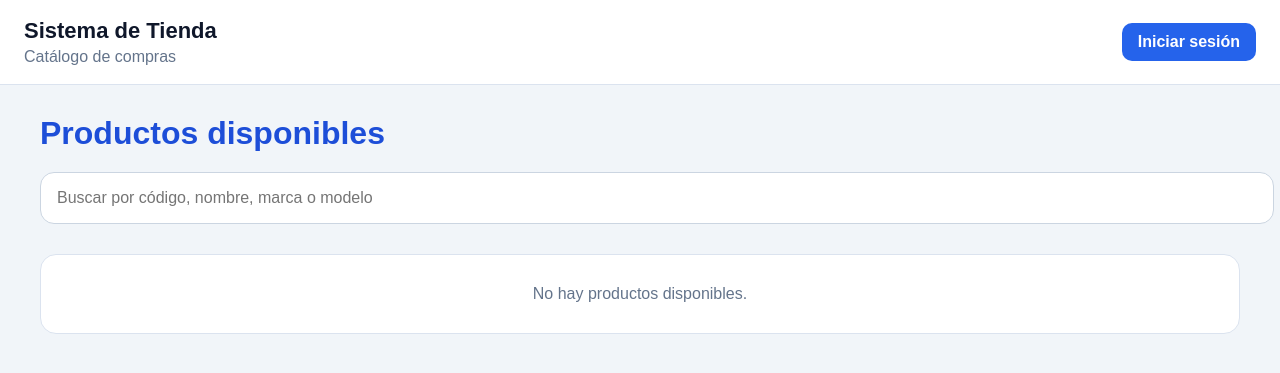
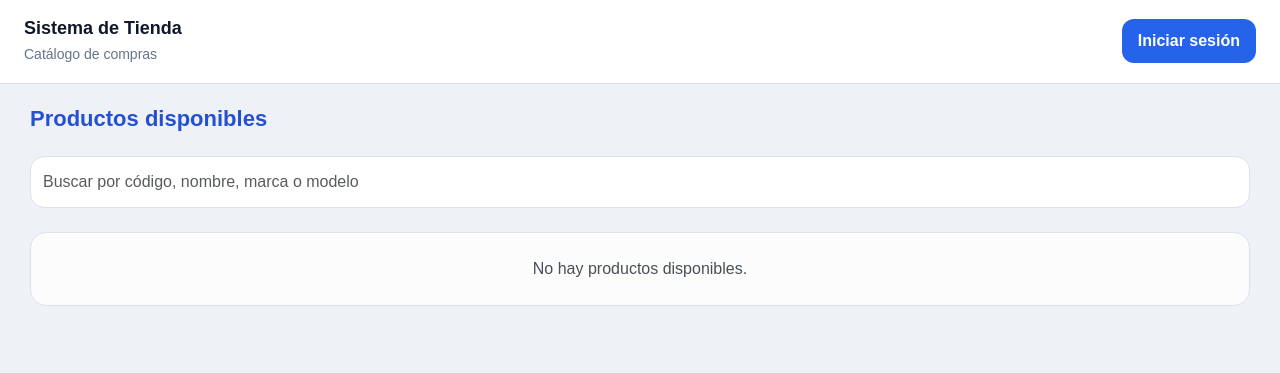
Before and after one commit to gregorferpro/Tienda2, a Django app: page /tienda/catalogo/ in a window 1280 px wide. Shown: the top 373 px of the page. Run offline with Django 5.2, Linux system fonts and the light colour scheme; data that the repository does not hold is empty.

Commit message:
Corregir flujo publico login dashboard

```diff
--- a/templates/base.html
+++ b/templates/base.html
@@ -16,12 +16,11 @@
             --danger:#dc3545;
             --text:#0f172a;
             --muted:#64748b;
-            --card-bg:#ffffff;
             --page-bg:#eef2f7;
             --border:#dbe3ef;
         }
 
-        *{ box-sizing:border-box; }
+        * { box-sizing:border-box; }
 
         body{
             margin:0;
@@ -83,13 +82,22 @@
             border-top:1px solid rgba(255,255,255,.08);
         }
 
+        .logout-form{
+            margin:0;
+        }
+
         .logout-link{
+            width:100%;
+            background:none;
+            border:none;
             color:#ffd7d7;
             display:flex;
             align-items:center;
             gap:10px;
             padding:12px 14px;
             border-radius:12px;
+            cursor:pointer;
+            text-align:left;
         }
 
         .logout-link:hover{
@@ -144,11 +152,6 @@
             font-weight:700;
         }
 
-        .page-content{
-            padding:22px 18px;
-            flex:1;
-        }
-
         .public-topbar{
             background:#fff;
             border-bottom:1px solid var(--border);
@@ -189,9 +192,9 @@
             color:#fff;
         }
 
-        .btn-outline-lightblue{
-            background:#e8f0ff;
-            color:var(--primary);
+        .page-content{
+            padding:22px 18px;
+            flex:1;
         }
 
         .message-wrap{
@@ -254,10 +257,13 @@
             </nav>
 
             <div class="sidebar-footer">
-            <a href="{% url 'logout' %}" class="logout-link">
+                <form method="post" action="{% url 'logout' %}" class="logout-form">
+                    {% csrf_token %}
+                    <button type="submit" class="logout-link">
                         <i class="fa-solid fa-right-from-bracket"></i>
                         <span>Cerrar sesión</span>
-            </a>
+                    </button>
+                </form>
             </div>
         </aside>
 
@@ -275,6 +281,20 @@
                     <div>{{ user.username }}</div>
                 </div>
             </header>
+{% else %}
+            <header class="public-topbar">
+                <div class="public-brand">
+                    <h1>Sistema de Tienda</h1>
+                    <p>Catálogo de compras</p>
+                </div>
+
+                <div class="public-actions">
+                    <a href="{% url 'login' %}" class="btn btn-public btn-login">
+                        Iniciar sesión
+                    </a>
+                </div>
+            </header>
+{% endif %}
 
             <main class="page-content">
                 {% if messages %}
@@ -289,36 +309,10 @@
 
                 {% block content %}{% endblock %}
             </main>
+
+{% if user.is_authenticated %}
         </div>
     </div>
-
-{% else %}
-<header class="public-topbar">
-    <div class="public-brand">
-        <h1>Sistema de Tienda</h1>
-        <p>Catálogo de compras</p>
-    </div>
-
-    <div class="public-actions">
-        <a href="{% url 'login' %}" class="btn btn-public btn-login">
-            Iniciar sesión
-        </a>
-    </div>
-</header>
-
-<main class="page-content">
-    {% if messages %}
-        <div class="message-wrap">
-            {% for message in messages %}
-                <div class="alert alert-{{ message.tags|default:'info' }} mb-2">
-                    {{ message }}
-                </div>
-            {% endfor %}
-        </div>
-    {% endif %}
-
-    {% block content %}{% endblock %}
-</main>
 {% endif %}
 
 {% block extra_js %}{% endblock %}
--- a/templates/tienda/catalogo_cliente.html
+++ b/templates/tienda/catalogo_cliente.html
@@ -1,189 +1,63 @@
-<!DOCTYPE html>
-<html lang="es">
-<head>
-    <meta charset="UTF-8">
-    <meta name="viewport" content="width=device-width, initial-scale=1.0">
-    <title>Catálogo público</title>
-    <style>
-        body{
-            margin:0;
-            font-family:Arial, sans-serif;
-            background:#f1f5f9;
-            color:#0f172a;
-        }
+{% extends 'base.html' %}
 
-        .topbar{
-            background:#ffffff;
-            border-bottom:1px solid #dbe3ef;
-            padding:18px 24px;
-            display:flex;
-            justify-content:space-between;
-            align-items:center;
-        }
+{% block title %}Catálogo{% endblock %}
 
-        .brand h1{
-            margin:0;
-            font-size:22px;
-        }
-
-        .brand p{
-            margin:4px 0 0;
-            color:#64748b;
-        }
-
-        .actions a{
-            display:inline-block;
-            padding:10px 16px;
-            border-radius:10px;
-            text-decoration:none;
-            margin-left:10px;
-            font-weight:600;
-        }
-
-        .btn-login{
-            background:#2563eb;
-            color:white;
-        }
-
-        .container{
-            max-width:1200px;
-            margin:30px auto;
-            padding:0 20px;
-        }
-
-        .title{
-            font-size:32px;
-            margin-bottom:10px;
-            color:#1d4ed8;
-        }
-
-        .search-box{
-            margin:20px 0 30px;
-        }
-
-        .search-box input{
-            width:100%;
-            padding:16px;
-            border:1px solid #cbd5e1;
-            border-radius:14px;
-            font-size:16px;
-        }
-
-        .grid{
-            display:grid;
-            grid-template-columns:repeat(auto-fit, minmax(260px, 1fr));
-            gap:20px;
-        }
-
-        .card{
-            background:white;
-            border:1px solid #dbe3ef;
-            border-radius:18px;
-            overflow:hidden;
-            box-shadow:0 6px 18px rgba(15,23,42,.06);
-        }
-
-        .card img{
-            width:100%;
-            height:220px;
-            object-fit:cover;
-            background:#e5e7eb;
-        }
-
-        .card-body{
-            padding:18px;
-        }
-
-        .card-title{
-            font-size:20px;
-            font-weight:700;
-            margin-bottom:8px;
-        }
-
-        .card-text{
-            color:#64748b;
-            margin-bottom:10px;
-        }
-
-        .price{
-            font-size:22px;
-            font-weight:700;
-            color:#16a34a;
-            margin-bottom:14px;
-        }
-
-        .btn{
-            display:inline-block;
-            width:100%;
-            text-align:center;
-            padding:12px 16px;
-            border-radius:12px;
-            text-decoration:none;
-            background:#2563eb;
-            color:white;
-            font-weight:700;
-        }
-
-        .empty{
-            background:white;
-            border:1px solid #dbe3ef;
-            border-radius:16px;
-            padding:30px;
-            text-align:center;
-            color:#64748b;
-        }
-    </style>
-</head>
-<body>
-
-    <header class="topbar">
-        <div class="brand">
-            <h1>Sistema de Tienda</h1>
-            <p>Catálogo de compras</p>
+{% block content %}
+<div class="container-fluid">
+    <div class="mb-4">
+        <h2 style="font-size: 22px; color: #2450d3; font-weight: 700;">Productos disponibles</h2>
     </div>
 
-        <div class="actions">
-            <a href="/login/" class="btn-login">Iniciar sesión</a>
-        </div>
-    </header>
-
-    <div class="container">
-        <h2 class="title">Productos disponibles</h2>
-
-        <form method="get" class="search-box">
-            <input type="text" name="q" value="{{ q }}" placeholder="Buscar por código, nombre, marca o modelo">
+    <form method="get" class="mb-4">
+        <input
+            type="text"
+            name="q"
+            value="{{ q }}"
+            placeholder="Buscar por código, nombre, marca o modelo"
+            class="form-control"
+            style="height: 52px; border-radius: 14px;"
+        >
     </form>
 
     {% if productos %}
-            <div class="grid">
+        <div class="row g-4">
             {% for producto in productos %}
-                    <div class="card">
+                <div class="col-md-6 col-lg-4">
+                    <div class="card h-100 shadow-sm border-0" style="border-radius: 18px;">
                         {% if producto.imagen %}
-                            <img src="{{ producto.imagen.url }}" alt="{{ producto.nombre }}">
+                            <img src="{{ producto.imagen.url }}" class="card-img-top" alt="{{ producto.nombre }}" style="height: 240px; object-fit: cover;">
                         {% else %}
-                            <img src="https://via.placeholder.com/600x400?text=Producto" alt="{{ producto.nombre }}">
+                            <div style="height: 240px; background: #e9eef6; display:flex; align-items:center; justify-content:center; border-top-left-radius:18px; border-top-right-radius:18px;">
+                                <i class="fa-solid fa-box fa-3x text-secondary"></i>
+                            </div>
                         {% endif %}
 
                         <div class="card-body">
-                            <div class="card-title">{{ producto.nombre }}</div>
-                            <div class="card-text">
+                            <h5 class="card-title fw-bold">{{ producto.nombre }}</h5>
+                            <p class="text-muted mb-2">
                                 Código: {{ producto.codigo }}<br>
                                 Marca: {{ producto.marca }}<br>
                                 Modelo: {{ producto.modelo }}
+                            </p>
+                            <p class="fw-bold text-success fs-5 mb-3">Bs {{ producto.precio }}</p>
+
+                            <div class="d-grid gap-2">
+                                <a href="{% url 'detalle_producto_cliente' producto.pk %}" class="btn btn-outline-primary">
+                                    Ver detalle
+                                </a>
+                                <a href="{% url 'agregar_carrito' producto.pk %}" class="btn btn-primary">
+                                    Agregar al carrito
+                                </a>
                             </div>
-                            <div class="price">Bs {{ producto.precio }}</div>
-
-                            <a href="/login/" class="btn">Agregar al carrito</a>
+                        </div>
                     </div>
                 </div>
             {% endfor %}
         </div>
     {% else %}
-            <div class="empty">
+        <div class="alert alert-light border text-center p-4" style="border-radius: 16px;">
             No hay productos disponibles.
         </div>
     {% endif %}
 </div>
-
-</body>
-</html>
+{% endblock %}
--- a/tienda/views.py
+++ b/tienda/views.py
@@ -39,10 +39,6 @@ def obtener_carrito(request):
     return request.session.setdefault('carrito', {})
 
 
-# =========================
-# CATÁLOGO PÚBLICO CLIENTE
-# =========================
-
 def catalogo_cliente(request):
     q = request.GET.get('q', '').strip()
     productos = Producto.objects.filter(activo=True).order_by('-id')
@@ -67,10 +63,6 @@ def detalle_producto_cliente(request, pk):
         'producto': producto
     })
 
-
-# =========================
-# CARRITO Y CHECKOUT
-# =========================
 
 @login_required
 def agregar_carrito(request, pk):
@@ -218,10 +210,6 @@ def factura_view(request, pk):
         'numero_literal': numero_a_texto_basico(venta.total)
     })
 
-
-# =========================
-# PANEL ADMINISTRATIVO
-# =========================
 
 @login_required
 @user_passes_test(es_staff_o_superuser)
@@ -441,27 +429,3 @@ def venta_detail(request, pk):
         pk=pk
     )
     return render(request, 'tienda/venta_detail.html', {'venta': venta})
-
-
-from django.contrib import messages
-from django.contrib.auth.decorators import login_required
-from django.shortcuts import get_object_or_404, redirect
-from .models import Producto
-
-
-@login_required
-def agregar_carrito(request, pk):
-    producto = get_object_or_404(Producto, pk=pk, activo=True)
-    carrito = obtener_carrito(request)
-
-    item = carrito.get(str(pk), {'cantidad': 0})
-
-    if item['cantidad'] < producto.stock:
-        item['cantidad'] += 1
-        carrito[str(pk)] = item
-        request.session.modified = True
-        messages.success(request, 'Producto agregado al carrito.')
-    else:
-        messages.warning(request, 'No hay suficiente stock disponible.')
-
-    return redirect('carrito')
```
Also changed, not shown: cuentas/views.py (+6 -28 lines). Lines whose indentation alone changed are shown as unchanged.
